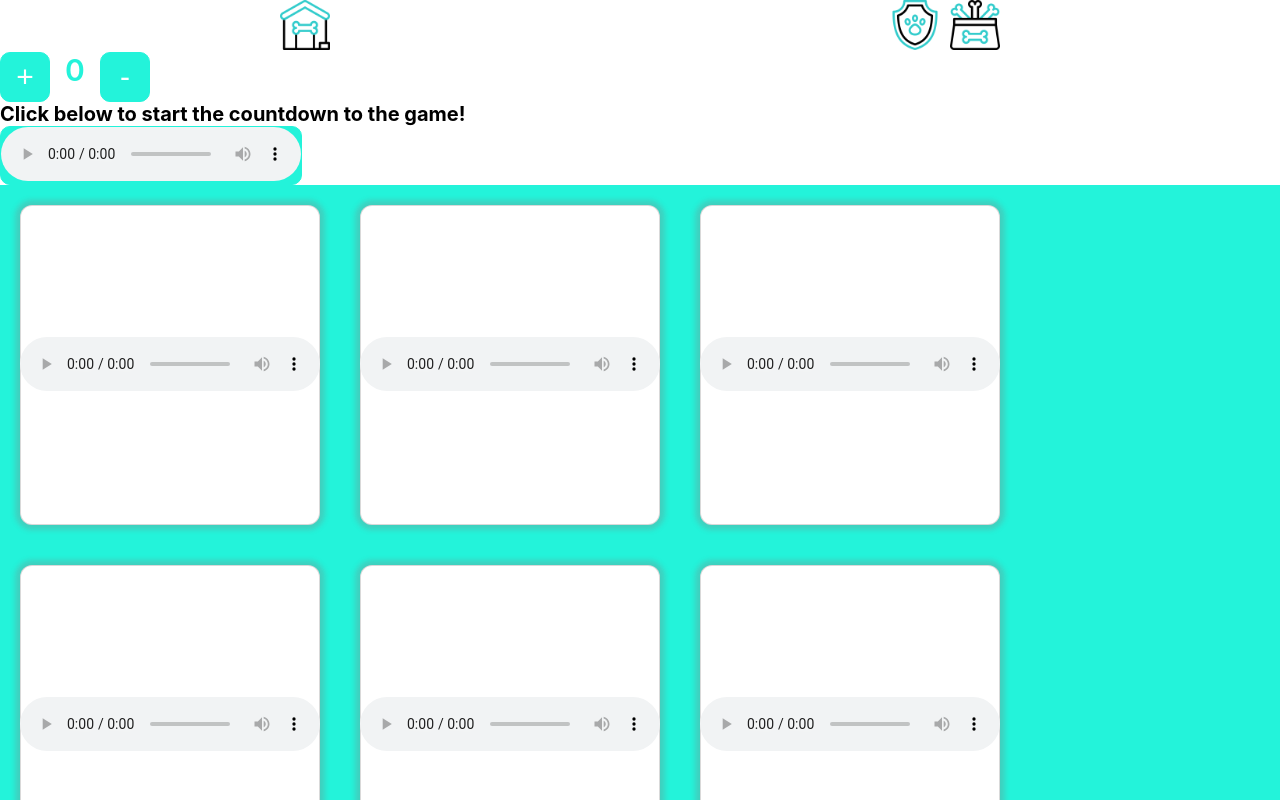
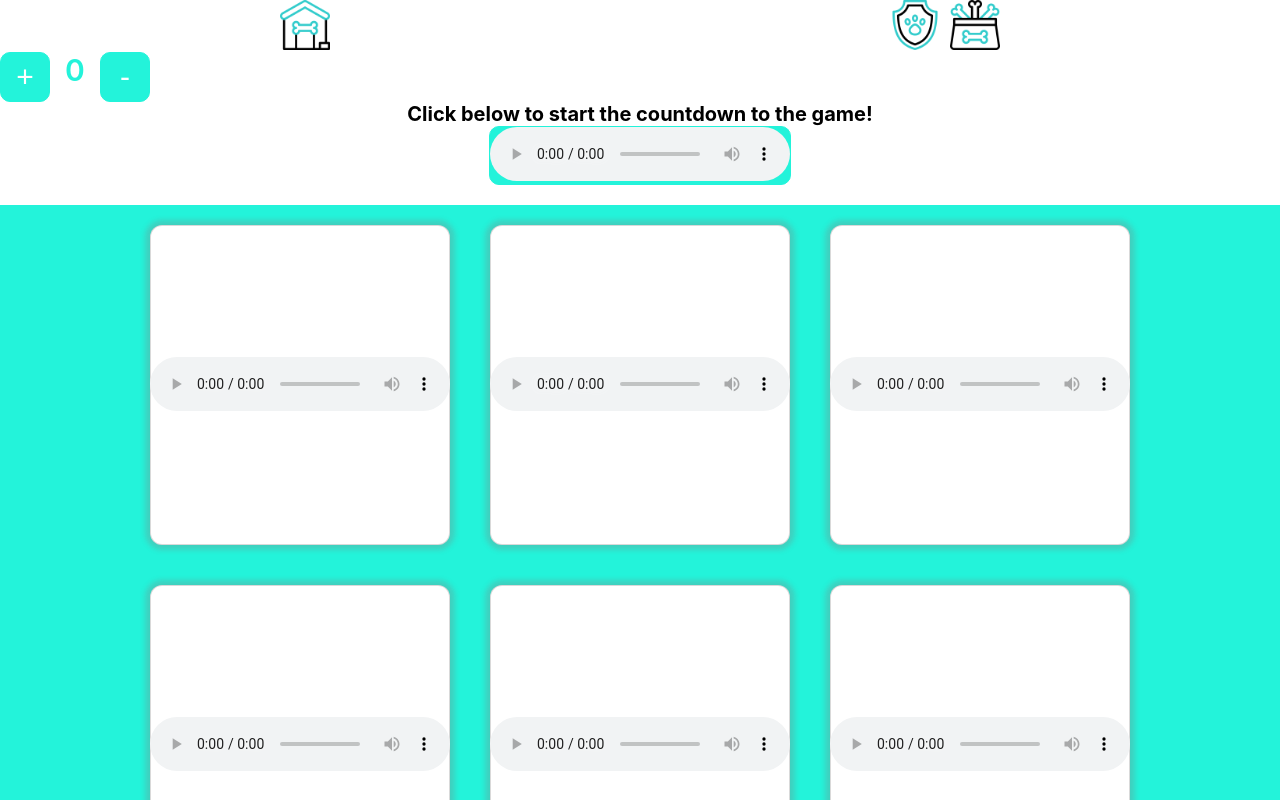
Before and after one commit to Jorfishdan/capstone, a React (Create React App) app: page /callbacks in a window 1280 px wide. Shown: the top 800 px of the page. Built offline with nearby package versions, Linux system fonts and the light colour scheme.

Commit message:
added styling to callbacks page

```diff
--- a/src/components/AnimalNoises/AnimalNoises.js
+++ b/src/components/AnimalNoises/AnimalNoises.js
@@ -31,7 +31,7 @@ function AnimalNoises() {
 
   return (
     <>
-
+<div className="animalnoises__title-wrapper">
       <h1 className="animalnoises__title">
         Click below to start the countdown to the game!
       </h1>
@@ -44,6 +44,7 @@ function AnimalNoises() {
           />
         </audio>
       </button>
+      </div>
 
       <section className="animalnoises__wrapper">
         <div
--- a/src/components/AnimalNoises/AnimalNoises.scss
+++ b/src/components/AnimalNoises/AnimalNoises.scss
@@ -22,8 +22,21 @@
     &:hover {
       margin-top: -0.2px;
       box-shadow: 0px 0px 5px 5px rgba(11, 11, 11, 0.4);
+      border: 4px solid #23F3DA;
+      color:#23F3DA;
+      background-image: url("../../assets/images/pawprint.gif");
+      background-size: 5rem 5rem;
+      // background-repeat: no-repeat;
+      font-size: 3rem;
+      background-position: 70px 40px;
+
+    }
     }
 
+  &__title-wrapper{
+    display:flex;
+    flex-direction: column;
+    align-items: center;
   }
 
   &__countdown {
@@ -37,11 +50,13 @@
     height: 5rem;
   }
   &__wrapper {
+    margin-top: 2rem;
     display:flex;
     flex-direction: row;
     flex-wrap: wrap;
     background-color: #23F3DA;
     z-index: -1;
+    justify-content: center;
   }
 
   &__audio {
@@ -167,4 +182,6 @@
   &__cow-back {
     display:none;
   }
+
+
 }
```
